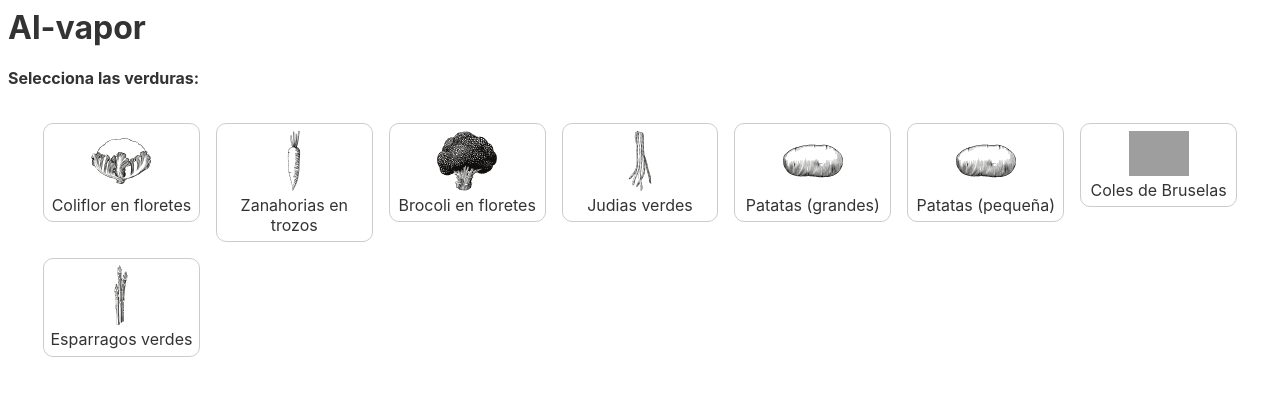
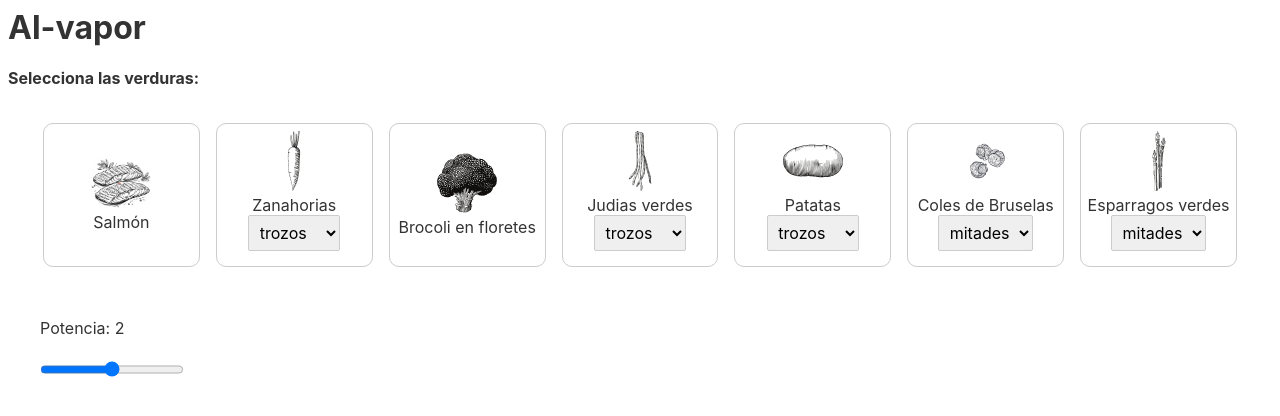
Before and after one commit to pirnz/al-vapor, a Svelte app: page / in a window 1280 px wide. Shown: the top 416 px of the page. Built offline with nearby package versions, Linux system fonts and the light colour scheme; grey boxes are pictures that could not be loaded.

Commit message:
latest changes

```diff
--- a/src/Input.svelte
+++ b/src/Input.svelte
@@ -1,20 +1,49 @@
 <script lang="ts">
-    import type { Option, Opts, Veggie } from "./types";
+    import type { Option, Opts, Veggie, Preparation } from "./types";
     import { pantry } from "./pantry.js";
     import { options } from "./options.js";
     export let opts: Opts;
     let localPantry: Veggie[] = pantry;
     let localOptions: Option[] = options;
-    function refreshOpts(event: SubmitEvent) {
+
+    function refreshPreps(event: SubmitEvent) {
+        const vegId = event.target.parentElement.id;
+        const prepName = event.target.value;
+        let i = localPantry.findIndex((veg) => {
+            if (veg.id.toString() == vegId) {
+                return true;
+            }
+        });
+        const preparation: Preparation[] = localPantry[i].preparations.filter((prep) => {
+                return prepName == prep.name;
+            });
+        localPantry[i].time = preparation[0].time;
+        opts.veggies = localPantry.filter((veg) => {
+            return veg.checked;
+        });
+        opts.options = localOptions;
+    }
+    function refreshVegs(event: SubmitEvent) {
+        let targetId: String = event.target.id;
         let i = localPantry.findIndex((veg) => {
             if (veg.id.toString() == event.currentTarget.id) {
                 return true;
             }
         });
-        localPantry[i].checked = !localPantry[i].checked;
+        const prepValue: String = document.getElementById('preparations-' + event.currentTarget.id).value;
+        const preparation: Preparation[] = localPantry[i].preparations.filter((prep) => {
+                return prepValue == prep.name;
+            });
+        localPantry[i].time = preparation[0].time;
+        if(! targetId.includes('preparations')){
+            localPantry[i].checked = !localPantry[i].checked;
+        }
         opts.veggies = localPantry.filter((veg) => {
             return veg.checked;
         });
+        opts.options = localOptions;
+    }
+    function refreshOpts(event: SubmitEvent) {
         opts.options = localOptions;
     }
 </script>
@@ -24,47 +53,66 @@
         <div class="element">
             <button
                 id={veggie.id.toString()}
-                on:click={refreshOpts}
+                class="ingredient"
+                on:click={refreshVegs}
                 class:unchecked={!veggie.checked}
                 class:checked={veggie.checked}
             >
                 <img
-                    src="/img/{veggie.img}.svg"
+                    src="/img/{veggie.img}"
                     alt={veggie.name}
                     class="vegetables"
                 />
                 <p class="label">{veggie.name}</p>
+                {#if veggie.preparations.length > 1}
+                    <select name="preparations" value="{veggie.preparations[0].name}" id="preparations-{veggie.id.toString()}" on:change={refreshPreps}>
+                        {#each veggie.preparations as prep (prep.id)}
+                            <option id="{prep.id}" value="{prep.name}">{prep.name}</option>
+                        {/each}
+                    </select>
+                {:else}
+                    <select name="preparations" value="{veggie.preparations[0].name}" id="preparations-{veggie.id.toString()}" style="display: none;">
+                        {#each veggie.preparations as prep (prep.id)}
+                            <option id="{prep.id}" value="{prep.name}">{prep.name}</option>
+                        {/each}
+                    </select>
+                {/if}
             </button>
         </div>
     {/each}
 </div>
-<!--<div  class="wrapper">
+
+<div  class="wrapper">
     {#each localOptions as option (option.id)}
         <div>
             <p>
                 {option.name}: {option.value}
             </p>
             <input
+                on:change={refreshOpts}
                 type="range"
-                min="0.0"
-                max="10.0"
-                step="0.1"
+                min="{option.min}"
+                max="{option.max}"
+                step="{option.step}"
                 bind:value={option.value}
                 id={option.id}
             />
         </div>
     {/each}
 
-</div> -->
+</div>
 
 <style>
     .element {
-  display: flex;
-  flex-direction: column;
+        display: flex;
+        flex-direction: column;
     }
     .vegetables {
         max-height: 60px;
         max-width: 60px;
+    }
+    .ingredient {
+        height: 100%;
     }
     .unchecked {
         background-color: transparent;
--- a/src/Output.svelte
+++ b/src/Output.svelte
@@ -2,11 +2,10 @@
     import type { Opts, Batch, Veggie } from "./types";
     export let opts: Opts;
     let batches: Batch[];
-    $: tolerancia = opts.options.filter((opt) => {return opt.id == "tolerancia" })[0].value;
+    let potValues = [1.2, 1, 0.8]
     $: potencia = opts.options.filter((opt) => {return opt.id == "potencia" })[0].value;
-    $: heatTime =
-        Math.round((((10 - potencia) / 10) * 3 + 0.5) * 100) / 100;
-    $: tolerance = Math.round(((tolerancia / 10) * 6 + 1.5) * 100) / 100;
+    $: heatTime = potValues[ potencia - 1 ];
+    $: tolerance = 3;
 
     function join(veggies: Veggie[]): string {
         if (veggies.length === 1) return veggies[0].name;
@@ -25,9 +24,9 @@
                 i == 0
                     ? groups[i][0].time
                     : groups[i][0].time - batches[i - 1].totalTime;
-            time += heatTime;
+            time *= heatTime;
             let totalTime: number = groups[i][0].time;
-            totalTime += heatTime;
+            totalTime *= heatTime;
             batches.push({
                 ingredients: join(groups[i]),
                 time: Math.round(time),
--- a/src/options.js
+++ b/src/options.js
@@ -1,26 +1,11 @@
 export const options = [
     {
-        "id": "tolerancia",
-        "name": "Tolerancia",
+        "id": "potencia",
+        "name": "Potencia",
         "description": "0 - Cada verdura en su punto exacto, 10 - Unas más blandas, otras más al dente",
-        "value": 3
-    },
-    {
-        "id": "potencia",
-        "name": "Potencia de calor",
-        "description": "0 - Fuego pequeño, poca potencia, 10 - Fuego grande, potencia alta",
-        "value": 2
-    },
-    {
-        "id": "cantidad",
-        "name": "Cantidad",
-        "description": "0 - Muy poca cantidad, 10 - Lleno hasta el tope",
-        "value": 5
-    },
-    {
-        "id": "tamaño",
-        "name": "Tamaño",
-        "description": "0 - Trozos muy pequeños, 10 - Enteras o mitades grandes",
-        "value": 4
-    },
+        "value": 2,
+        "min": 1,
+        "max": 3,
+        "step": 1
+    }
 ]
--- a/src/pantry.js
+++ b/src/pantry.js
@@ -1,58 +1,123 @@
 export const pantry = [
     {
       "id": 0,
-      "name": "Coliflor en floretes",
-      "time": 7,
+      "name": "Salmón",
+      "time": 10,
       "checked": false,
-      "img": "coliflor"
+      "img": "salmon.jpg",
+      "preparations": [
+        {
+          "id":0,
+          "name": "normal",
+          "time": 10
+        }
+      ]
     },
     {
       "id": 1,
-      "name": "Zanahorias en trozos",
+      "name": "Zanahorias",
       "time": 18,
       "checked": false,
-      "img": "zanahoria"
+      "img": "zanahoria.svg",
+      "preparations": [
+        {
+          "id":0,
+          "name": "trozos",
+          "time": 15
+        },{
+          "id":1,
+          "name": "enteras",
+          "time": 18
+        }
+      ]
     },
     {
       "id": 2,
       "name": "Brocoli en floretes",
       "time": 8,
       "checked": false,
-      "img": "brocoli"
+      "img": "brocoli.svg",
+      "preparations": [
+        {
+          "id":0,
+          "name": "normal",
+          "time": 8
+        }
+      ]
     },
     {
       "id": 3,
       "name": "Judias verdes",
       "time": 13,
       "checked": false,
-      "img": "judias-verdes"
+      "img": "judias-verdes.svg",
+      "preparations": [
+        {
+          "id":0,
+          "name": "trozos",
+          "time": 11
+        },{
+          "id":1,
+          "name": "enteras",
+          "time": 14
+        }
+      ]
     },
     {
       "id": 4,
-      "name": "Patatas (grandes)",
+      "name": "Patatas",
       "time": 40,
       "checked": false,
-      "img": "patata"
+      "img": "patata.svg",
+      "preparations": [
+        {
+          "id":0,
+          "name": "trozos",
+          "time": 20
+        },
+        {
+          "id":1,
+          "name": "enteras",
+          "time": 40
+        }
+      ]
     },
     {
       "id": 5,
-      "name": "Patatas (pequeña)",
-      "time": 20,
-      "checked": false,
-      "img": "patata"
-    },
-    {
-      "id": 6,
       "name": "Coles de Bruselas",
       "time": 12,
       "checked": false,
-      "img": "coles-de-bruselas"
+      "img": "coles-de-bruselas.webp",
+      "preparations": [
+        {
+          "id":0,
+          "name": "mitades",
+          "time": 8
+        },
+        {
+          "id":1,
+          "name": "enteras",
+          "time": 12
+        }
+      ]
     },
     {
       "id": 7,
       "name": "Esparragos verdes",
       "time": 7,
       "checked": false,
-      "img": "esparragos-verdes"
+      "img": "esparragos-verdes.svg",
+      "preparations": [
+        {
+          "id":0,
+          "name": "mitades",
+          "time": 5
+        },
+        {
+          "id":1,
+          "name": "enteras",
+          "time": 7
+        }
+      ]
     }
   ]
```
Also changed, not shown: src/types.ts (+9 -0 lines), public/img/salmon.jpg (added).
